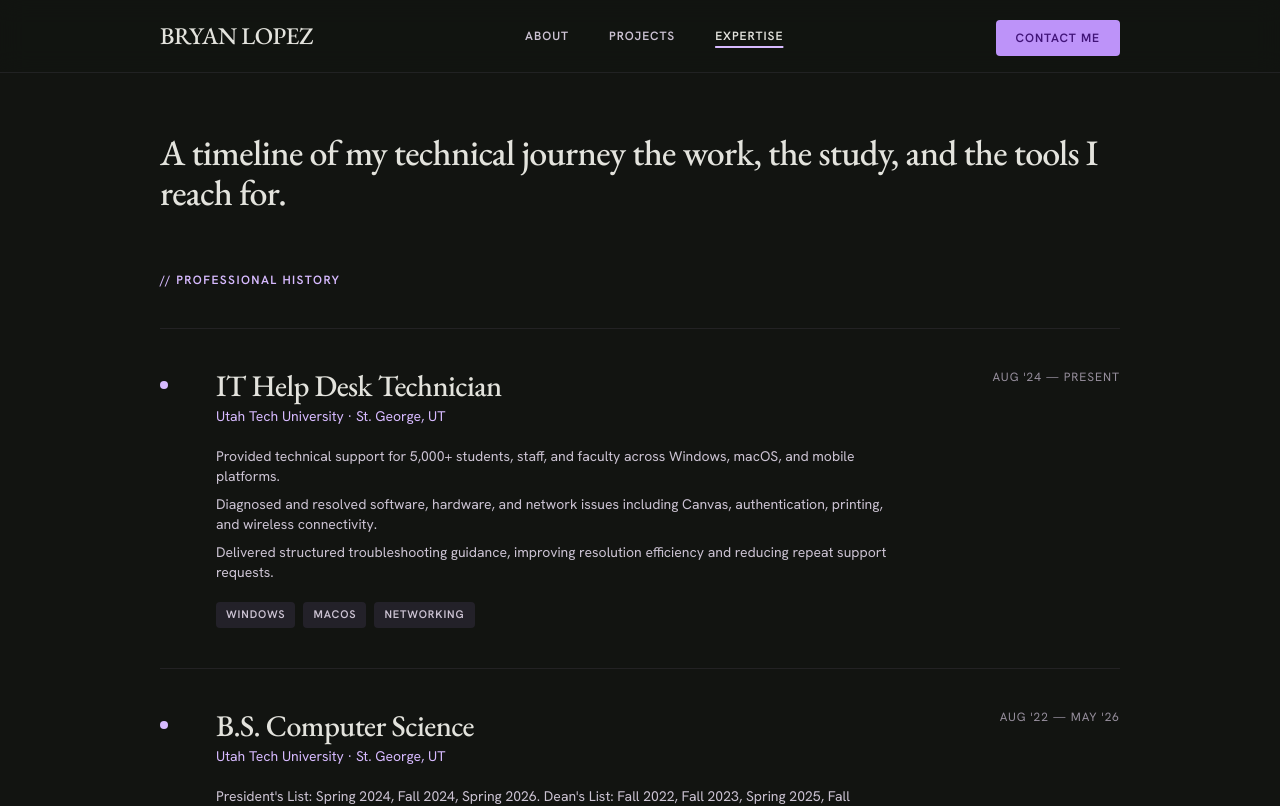
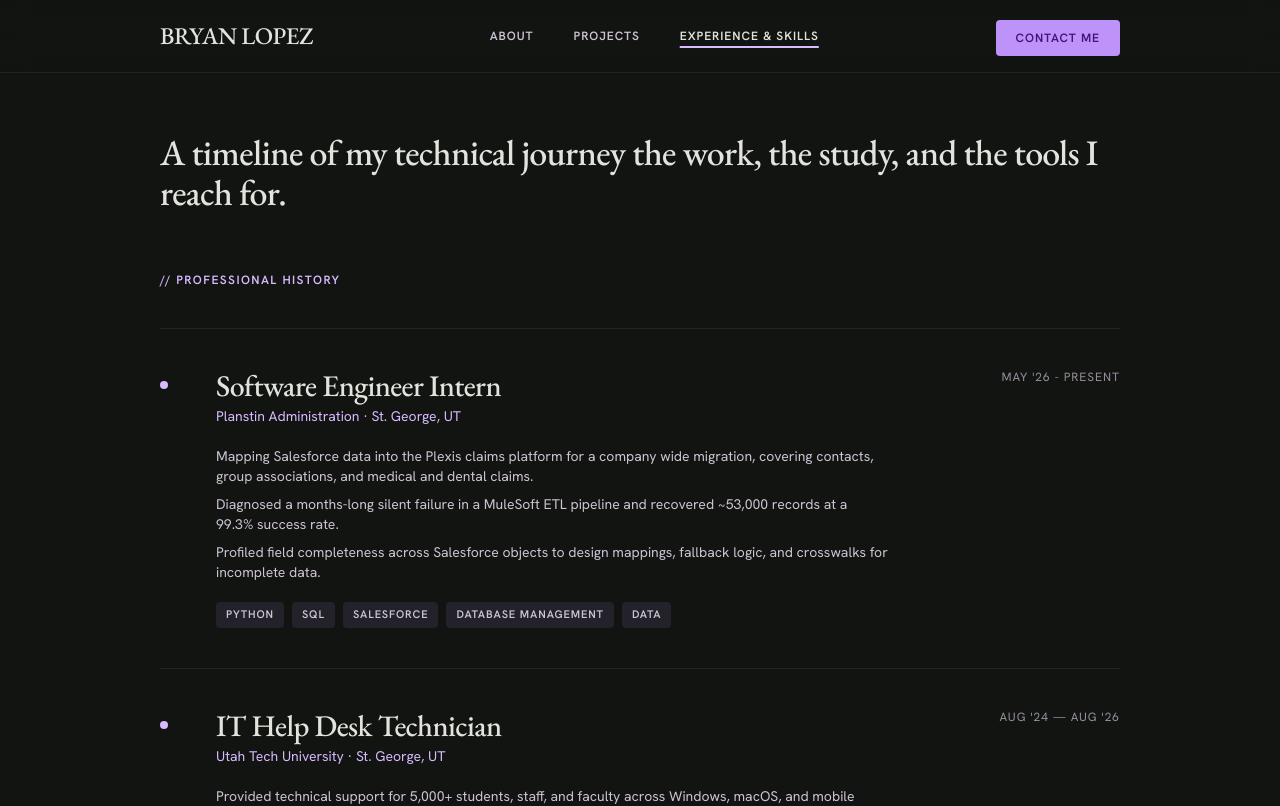
Before and after one commit to boomypig/portfolio, a React (Vite) app: page /expertise in a window 1280 px wide. Shown: the top 806 px of the page. Built offline with nearby package versions, Linux system fonts and the light colour scheme.

Commit message:
Updating dates and changing descriptions

```diff
--- a/src/data/content.js
+++ b/src/data/content.js
@@ -1,6 +1,11 @@
 // Real content sourced from Bryan Lopez Rosales' resume.
 // Add more projects to the `projects` array as the portfolio grows.
 
+export const nav = [
+  { label: "About", to: "/" },
+  { label: "Projects", to: "/projects" },
+  { label: "Experience & Skills", to: "/expertise" },
+];
 export const profile = {
   name: "Bryan Lopez Rosales",
   wordmark: "BRYAN LOPEZ",
@@ -11,9 +16,9 @@ export const profile = {
     "technology and all things related to computing.",
   ],
   intro:
-    "Over the years, I've dedicated myself creating variety of personal projects, I've been driven by my passion for learning and exploring new technologies.I'm proficient in full-stack development and in practice to get better with Machine Learning. ",
+    "Over the years, I've been learning by creating variety of personal projects, I've been driven by my passion for learning and exploring new technologies.I'm proficient in full-stack development and in practice to get better with Machine Learning. ",
   shortBio:
-    "Just completed my Computer Science degree at Utah Tech University and working as an IT Help Desk Technician supporting 5,000+ users. Honors student focused on full-stack engineering and applied machine learning.",
+    "Graduated with a Bachelors in Computer Science at Utah Tech University and working as an IT Help Desk Technician supporting 5,000+ users. Honors student focused on full-stack engineering and applied machine learning.",
   location: "St. George, UT",
   email: "brainalexis119@gmail.com",
   phone: "(435) 272-6058",
@@ -73,10 +78,22 @@ export const projects = [
 
 export const experience = [
   {
+    role: "Software Engineer Intern",
+    org: "Planstin Administration",
+    location: "St. George, UT",
+    period: "May '26 - Present",
+    points: [
+      "Mapping Salesforce data into the Plexis claims platform for a company wide migration, covering contacts, group associations, and medical and dental claims.",
+      "Diagnosed a months-long silent failure in a MuleSoft ETL pipeline and recovered ~53,000 records at a 99.3% success rate.",
+      "Profiled field completeness across Salesforce objects to design mappings, fallback logic, and crosswalks for incomplete data.",
+    ],
+    tags: ["Python", "SQL", "Salesforce", "Database Management", "Data"],
+  },
+  {
     role: "IT Help Desk Technician",
     org: "Utah Tech University",
     location: "St. George, UT",
-    period: "Aug '24 — Present",
+    period: "Aug '24 — Aug '26",
     points: [
       "Provided technical support for 5,000+ students, staff, and faculty across Windows, macOS, and mobile platforms.",
       "Diagnosed and resolved software, hardware, and network issues including Canvas, authentication, printing, and wireless connectivity.",
@@ -139,10 +156,17 @@ export const arsenal = [
 export const timeline = [
   {
     status: "Present",
-    title: "B.S. Computer Science — Graduated",
+    title: "Software Engineer Intern",
+    detail: "Planstin Administration · Data migration & ETL",
+    date: "May 2026",
+    current: true,
+  },
+  {
+    status: "Graduated",
+    title: "B.S. Computer Science",
     detail: "Utah Tech University · President's & Dean's List honors",
     date: "May 2026",
-    current: true,
+    current: false,
   },
   {
     status: "Shipped",
@@ -151,7 +175,7 @@ export const timeline = [
     date: "May 2026",
   },
   {
-    status: "Shipped",
+    status: "Staged",
     title: "Spotify Song Recommendation System",
     detail: "Python · scikit-learn · ~30K records",
     date: "Apr 2026",
@@ -163,21 +187,15 @@ export const timeline = [
     date: "Mar 2025",
   },
   {
-    status: "Role",
+    status: "Joined",
     title: "IT Help Desk Technician",
     detail: "Utah Tech University · supporting 5,000+ users",
-    date: "Aug 2024",
+    date: "Aug 2024 - Aug 2026",
   },
   {
-    status: "Started",
-    title: "Began B.S. Computer Science",
+    status: "Began",
+    title: "B.S. Computer Science",
     detail: "Utah Tech University · St. George, UT",
     date: "Aug 2022",
   },
 ];
-
-export const nav = [
-  { label: "About", to: "/" },
-  { label: "Projects", to: "/projects" },
-  { label: "Expertise", to: "/expertise" },
-];
--- a/src/pages/Projects.jsx
+++ b/src/pages/Projects.jsx
@@ -5,7 +5,7 @@ import Tag from "../components/Tag.jsx";
 export default function Projects() {
   return (
     <>
-      <section className="shell pt-20 pb-16 md:pt-28">
+      <section className="shell pt-20 pb-16 md:pt-12">
         <h1 className="editorial text-5xl text-on-surface md:text-6xl">
           Projects
         </h1>
```
Also changed, not shown: src/App.jsx (+8 -8 lines), src/index.css (+4 -4 lines).
